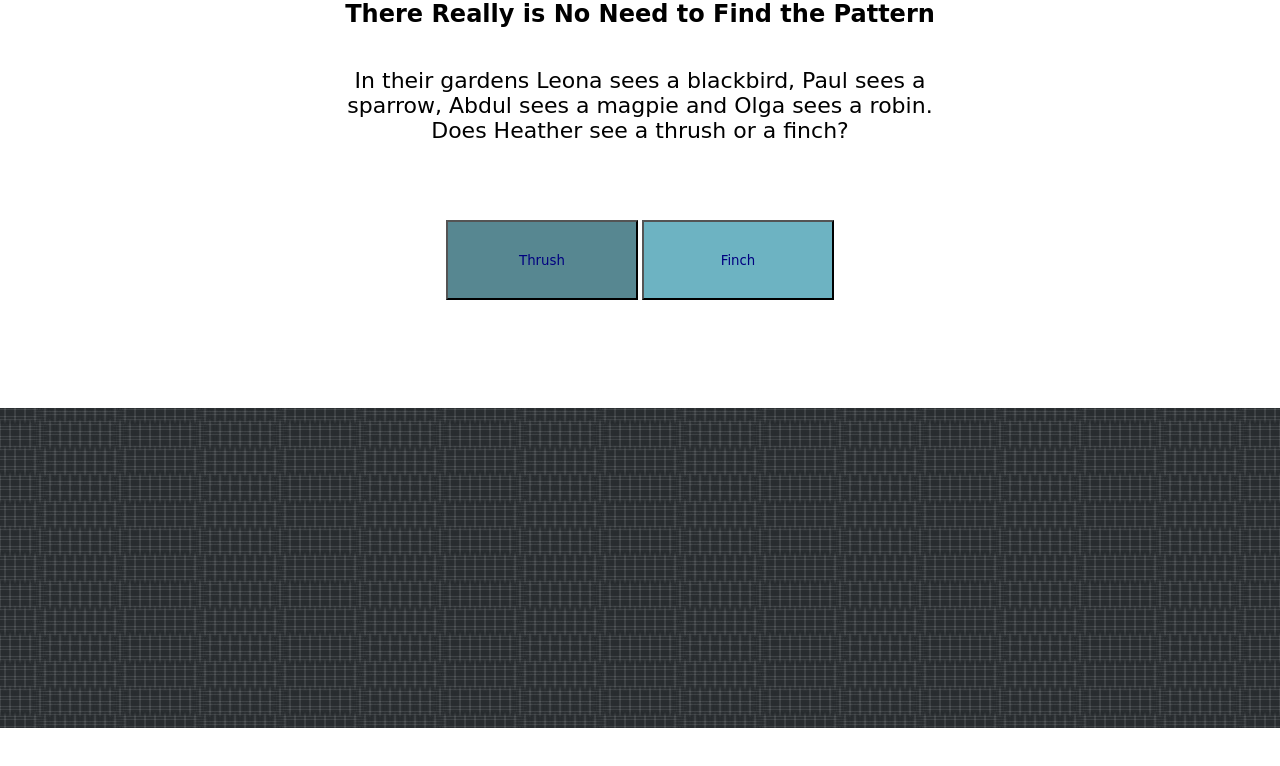
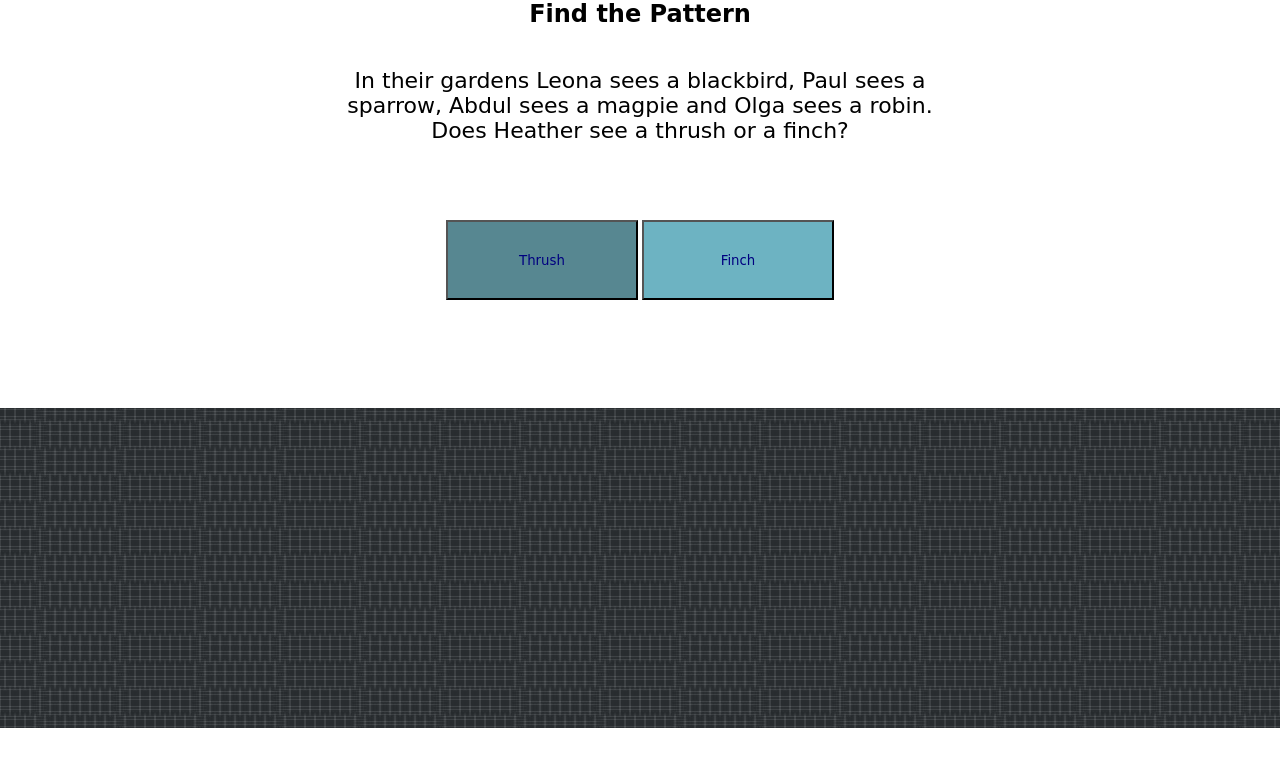
Before and after one commit to aleks504/FinalAdventure, a plain HTML site: page finalText7.html in a window 1280 px wide. Drawn offline with Linux system fonts and the light colour scheme; a web font is replaced by a local one.

Commit message:
Update finalText7.html

```diff
--- a/finalText7.html
+++ b/finalText7.html
@@ -26,7 +26,7 @@ window.onload = function()
 </head>
 <body>
   <center>
-  <h2 id = "title">There Really is No Need to Find the Pattern</h2>
+  <h2 id = "title"> Find the Pattern</h2>
   <br>
   <p>In their gardens Leona sees a blackbird, Paul sees a sparrow, Abdul sees a magpie and Olga sees a robin.
     Does Heather see a thrush or a finch?</p>
```
